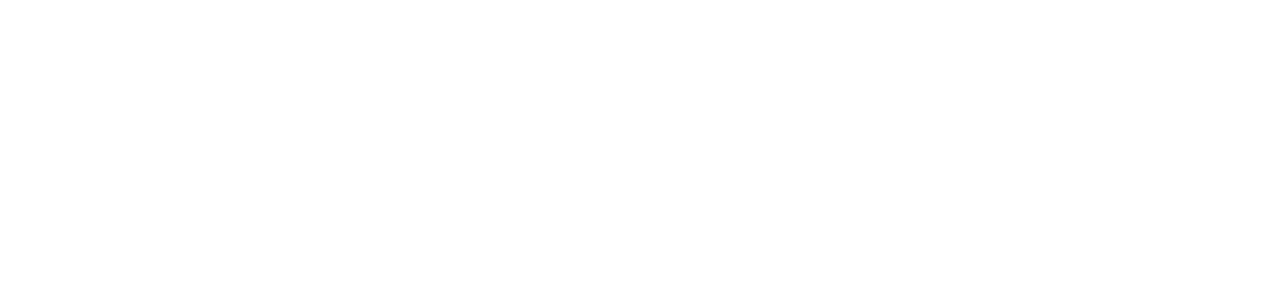
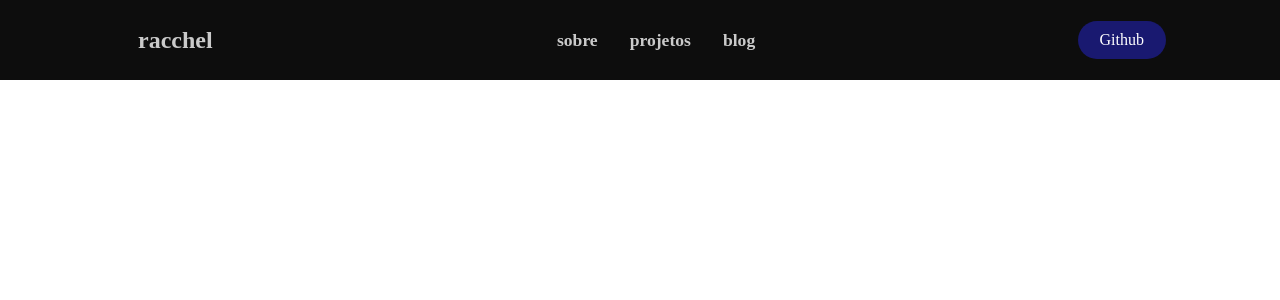
Before and after one commit to Racchel/portifolio, a React (Create React App) app: page / in a window 1280 px wide. Shown: the top 300 px of the page. Built offline with nearby package versions, Linux system fonts and the light colour scheme; a web font is replaced by a local one.

Commit message:
Feature: add navbar component

```diff
--- /dev/null
+++ b/src/components/NavBar/index.js
@@ -0,0 +1,32 @@
+import * as S from './style'
+import { FaBars } from 'react-icons/fa'
+
+export const NavBar = () => {
+   const links = [
+      { title: 'sobre', to: 'about' },
+      { title: 'projetos', to: 'projects' },
+      { title: 'blog', to: 'blog' }
+
+   ]
+
+   return (
+      <S.NavContainer>
+         <S.NavContent>
+            <S.NavLogo to='/'>racchel</S.NavLogo>
+            <S.MobileIcon>
+               <FaBars />
+            </S.MobileIcon>
+            <S.NavMenu>
+               {links.map(link => (
+                  <S.NavItem>
+                     <S.NavLink to={link.to}>{link.title}</S.NavLink>
+                  </S.NavItem>
+               ))}
+            </S.NavMenu>
+            <S.NavBtn>
+               <S.NavBtnLink href='https://github.com/Racchel'>Github</S.NavBtnLink>
+            </S.NavBtn>
+         </S.NavContent>
+      </S.NavContainer>
+   )
+}
--- /dev/null
+++ b/src/components/NavBar/style.js
@@ -0,0 +1,119 @@
+import styled from 'styled-components'
+import { Link as LinkRouter } from 'react-router-dom'
+import { Link as LinkScroll } from 'react-scroll'
+
+export const NavContainer = styled.nav`
+   background-color: ${props => props.theme.colors.background};
+   height: 80px;
+   /* margin-top: -80px; */
+   display: flex;
+   justify-content: center;
+   align-items: center;
+   font-size: 1rem;
+   position: sticky;
+   top: 0;
+   z-index: 10;
+
+   @media screen and (max-width: ${props => props.theme.breakpoints.md}){
+      transition: 0.8s all ease;
+   }
+
+`
+
+export const NavContent = styled.div`
+   width: 100%;
+   max-width: 1100px;
+   height: 100%;
+   display: flex;
+   justify-content: space-between;
+   z-index: 1;
+   padding: 0 24px;
+`
+
+export const NavLogo = styled(LinkRouter)`
+   color: ${props => props.theme.colors.text};
+   display: flex;
+   justify-self: flex-start;
+   align-items: center;
+   font-size: 1.5rem;
+   margin-left: 24px;
+   font-weight: bold;
+   text-decoration: none;
+   cursor: pointer;
+`
+
+export const MobileIcon = styled.div`
+   display: none;
+
+   @media screen and (max-width: ${props => props.theme.breakpoints.sm}){
+      display: block;
+      position: absolute;
+      top: 0;
+      right: 0;
+      transform: translate(-100%, 60%);
+      font-size: 1.8rem;
+      color: ${props => props.theme.colors.text};
+      cursor: pointer;
+   }
+`
+
+export const NavMenu = styled.ul`
+   display: flex;
+   align-items: center;
+   list-style: none;
+   text-align: center;
+   margin-right: -22px;
+
+   @media screen and (max-width: ${props => props.theme.breakpoints.sm}){
+      display: none;
+   }
+`
+
+export const NavItem = styled.li`
+   height: 100%;
+`
+
+export const NavLink = styled(LinkScroll)`
+   color: ${props => props.theme.colors.text};
+   font-size: 1.1rem;
+   font-weight: 600;
+   display: flex;
+   align-items: center;
+   text-decoration: none;
+   padding: 0 1rem;
+   height: 100%;
+   cursor: pointer;
+
+   &.active {
+      border-bottom: 3px solid ${props => props.theme.colors.main};
+   }
+`
+
+export const NavBtn = styled.div`
+   display: flex;
+   align-items: center;
+
+   @media screen and (max-width: ${props => props.theme.breakpoints.sm}){
+      display: none;
+   }
+`
+
+export const NavBtnLink = styled.a`
+   border-radius: 50px;
+   background-color: ${props => props.theme.colors.main};
+   white-space: nowrap;
+   padding: 10px 22px;
+   color: ${props => props.theme.colors.white};
+   font-size: 1rem;
+   outline: none;
+   border: none;
+   cursor: pointer;
+   text-decoration: none;
+   transition: all 0.2s ease-in-out;
+
+   &:hover {
+      transition: all 0.2s ease-in-out;
+      background-color: ${props => props.theme.colors.mainLight};
+      color: ${props => props.theme.colors.white};
+   }
+`
--- /dev/null
+++ b/src/components/index.js
@@ -0,0 +1 @@
+export * from './NavBar'
--- a/src/screens/Layout/index.js
+++ b/src/screens/Layout/index.js
@@ -1,8 +1,10 @@
 import * as S from './style'
+import { NavBar } from '../../components'
 
 export const Layout = ({ title, children }) => {
    return (
       <S.Container>
+         <NavBar />
          {children}
       </S.Container>
    )
```
